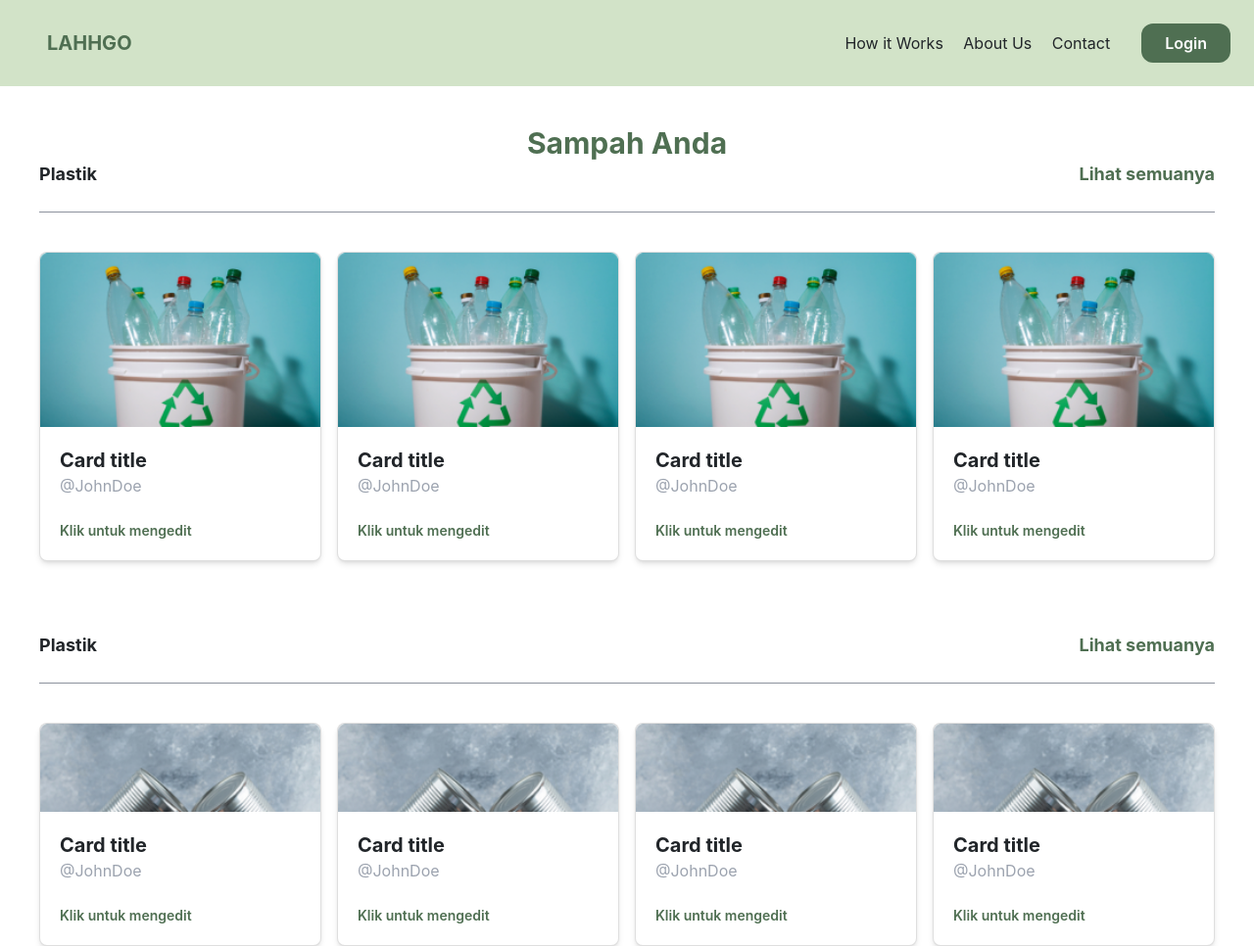
After one commit to raihan-faza/lahhgo, a Django app: page /shop/products/ in a window 1280 px wide. The commit adds this page. Shown: the whole page at 98% size. Run offline with Django 5.2, Linux system fonts and the light colour scheme; some libraries are stand-ins or nearby versions.

Commit message:
feat: Add Bootstrap CSS to base.html and update navbar.html

```diff
--- a/sampah/templates/base.html
+++ b/sampah/templates/base.html
@@ -3,6 +3,7 @@
   <head>
     <script src="https://cdn.tailwindcss.com"></script>
     <title>{% block title %}LAHHGO {% endblock %}</title>
+    <link rel="stylesheet" href="https://cdn.jsdelivr.net/npm/bootstrap@4.0.0/dist/css/bootstrap.min.css" integrity="sha384-Gn5384xqQ1aoWXA+058RXPxPg6fy4IWvTNh0E263XmFcJlSAwiGgFAW/dAiS6JXm" crossorigin="anonymous">
     {% block css %}
     <!-- Add your global CSS files here -->
     {% endblock %}
--- /dev/null
+++ b/sampah/templates/cards.html
@@ -0,0 +1,10 @@
+{% load static %}
+<div class="card rounded-lg shadow-md" style="width: 18rem;">
+  <img class="card-img-top" src="{% static path %}" alt="Card image cap">
+  <div class="card-body">
+    <h5 class="card-text font-bold text-xl">Card title</h5>
+    <p class="card-text text-gray-400 text-md">@JohnDoe</p>
+    <br>
+    <p class="card-text text-sm font-semibold" style="color: #4f6f52">Klik untuk mengedit</p>
+  </div>
+</div>
--- a/sampah/templates/navbar.html
+++ b/sampah/templates/navbar.html
@@ -1,13 +1,21 @@
-<nav class="flex items-center justify-between p-6 bg-green-200 ">
-    <div class="text-green-500 text-lg font-bold">
-        <a href="#">LAHHGO</a>
+<nav
+  class="flex items-center justify-between p-6 bg-opacity-50"
+  style="background-color: #d2e3c8"
+>
+  <div class="font-bold text-xl ml-4">
+    <a href="#" style="color: #4f6f52">LAHHGO</a>
   </div>
+  <div class="flex flex-row items-center justify-center space-x-8">
     <div class="space-x-4">
       <a href="#" class="">How it Works</a>
       <a href="#" class="">About Us</a>
       <a href="#" class="">Contact</a>
     </div>
-    <div>
-        <a href="#" class="px-4 py-2 bg-green-900 text-green-500 rounded">Login</a>
+    <a
+      href="#"
+      class="px-4 py-2 text-white rounded-xl font-semibold"
+      style="background-color: #4f6f52"
+      >Login</a
+    >
   </div>
 </nav>
--- /dev/null
+++ b/sampah/templates/products.html
@@ -0,0 +1,36 @@
+{% extends 'base.html' %}
+{% block title %}Products{% endblock %}
+{% block content %} {% include 'navbar.html' %}
+<div class="flex flex-col items-center">
+  <h1 class="text-3xl font-bold mt-10" style="color: #4f6f52">Sampah Anda</h1>
+  <div>
+    <div class='flex justify-between text-lg'>
+      <p class='font-bold'>Plastik</p>
+      <p style="color: #4f6f52" class='font-bold'>Lihat semuanya</p>
+    </div>
+    <br>
+    <hr class="bg-gray-400">
+      <div class="grid grid-cols-4 gap-4 mt-10">
+      {% for i in "x"|rjust:"4" %}
+        {% include 'cards.html' with path='botol.png' %}
+        {% endfor %}
+      </div>
+  </div>
+  <br>
+  <br>
+  <br>
+  <div>
+    <div class='flex justify-between text-lg'>
+      <p class='font-bold'>Plastik</p>
+      <p style="color: #4f6f52" class='font-bold'>Lihat semuanya</p>
+    </div>
+    <br>
+    <hr class="bg-gray-400">
+      <div class="grid grid-cols-4 gap-4 mt-10">
+      {% for i in "x"|rjust:"4" %}
+        {% include 'cards.html' with path='marble.png' %}
+        {% endfor %}
+      </div>
+  </div>
+</div>
+{% endblock %}
--- a/sampah/urls.py
+++ b/sampah/urls.py
@@ -8,4 +8,5 @@ urlpatterns = [
     path("buy/", views.create_transaction, name="create_transaction"),
     path("register/", views.register, name="register"),
     path("login/", views.login, name="login"),
+    path("products/", views.show_products, name="show_products"),
 ]
--- a/sampah/views.py
+++ b/sampah/views.py
@@ -108,6 +108,8 @@ def show_sampah(request):
         }
     )
 
+def show_products(request):
+    return render(request, "products.html", {})
 
 def generate_point(jumlah_sampah):
     # jumlah sampah dalam satuan kg
```
Also changed, not shown: sampah/static/botol.png (added), sampah/static/marble.png (added). Lines whose indentation alone changed are shown as unchanged.
